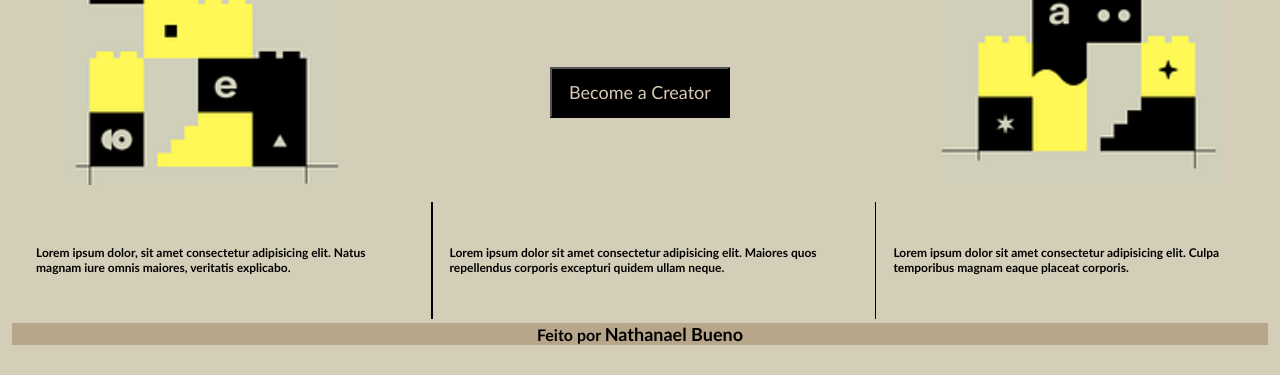
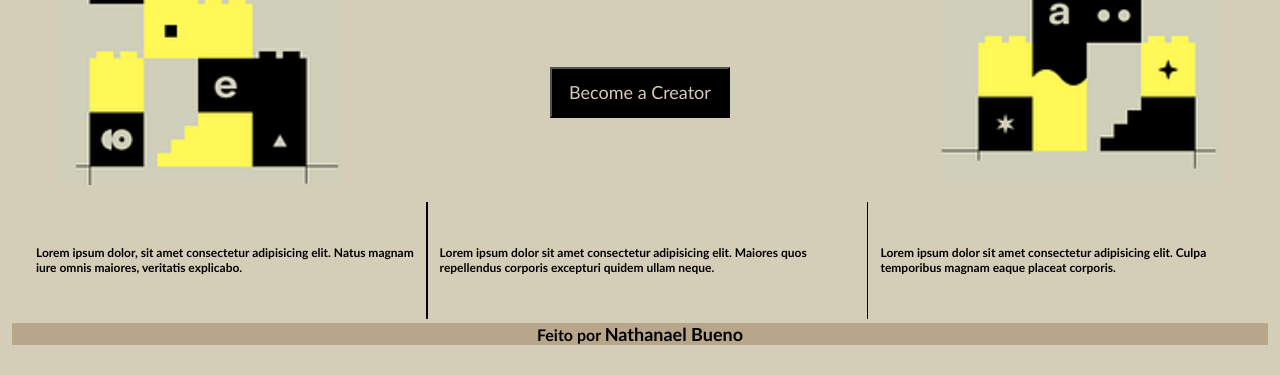
Before and after one commit to Noxt-5111/dashboard-nft, a plain HTML site: page index.html in a window 1280 px wide. Shown: the part 425-800 px from the top of the page. Drawn offline with Linux system fonts and the light colour scheme.

Commit message:
Update index.html

```diff
--- a/index.html
+++ b/index.html
@@ -65,8 +65,10 @@
     <footer>
         <div class="rodape">
             <div class="conteudo-rodape"><strong>Lorem ipsum dolor, sit amet consectetur adipisicing elit. Natus magnam iure omnis maiores, veritatis explicabo.</strong></div>
-            <div class="conteudo-rodape"><div class="linha-vert"></div><strong>Lorem ipsum dolor sit amet consectetur adipisicing elit. Maiores quos repellendus corporis excepturi quidem ullam neque.</strong></div>
-            <div class="conteudo-rodape"><div class="linha-vert"></div><strong>Lorem ipsum dolor sit amet consectetur adipisicing elit. Culpa temporibus magnam eaque placeat corporis.</strong></div>
+            <div class="linha-vert"></div>
+            <div class="conteudo-rodape"><strong>Lorem ipsum dolor sit amet consectetur adipisicing elit. Maiores quos repellendus corporis excepturi quidem ullam neque.</strong></div>
+            <div class="linha-vert"></div>
+            <div class="conteudo-rodape"><strong>Lorem ipsum dolor sit amet consectetur adipisicing elit. Culpa temporibus magnam eaque placeat corporis.</strong></div>
         </div>
         <h4 id="N-Bueno" style="text-align: center; background-color: rgba(172, 150, 119, 0.705);">Feito por <a href="https://github.com/Noxt-5111" target="_blank">Nathanael Bueno</a></h4>
     </footer>
```
